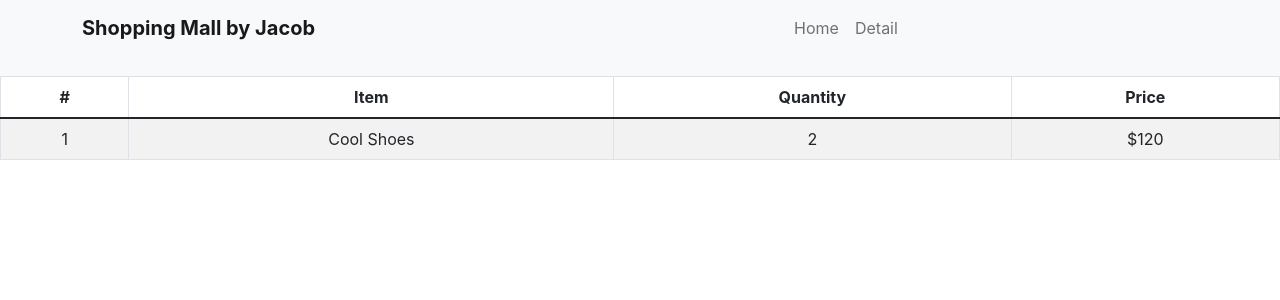
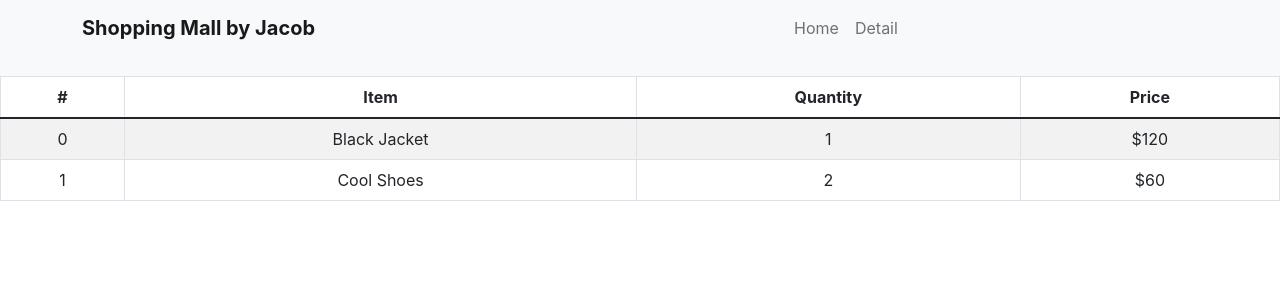
Before and after one commit to everywherejacobkim/Project_Shopping-mall_React, a React (Create React App) app: page /cart in a window 1280 px wide. Shown: the top 300 px of the page. Built offline with nearby package versions, Linux system fonts and the light colour scheme.

Commit message:
feat: cart page data wrapping

```diff
--- a/src/component/Cart.js
+++ b/src/component/Cart.js
@@ -14,13 +14,27 @@ function Cart(props) {
                     <th>Price</th>
                     </tr>
                 </thead>
+
                 <tbody>
-                    <tr>
+                {
+                    props.state.map((a, i)=>{
+                        return (
+                            <tr key={i}>
+                                <td>{a.id}</td>
+                                <td>{a.name}</td>
+                                <td>{a.quantity}</td>
+                                <td>{a.price}</td>
+                            </tr>
+                        )
+                    })
+                }
+
+                    {/* <tr>
                     <td>1</td>
                     <td>{props.state[0].name}</td>
                     <td>{props.state[0].quantity}</td>
                     <td>{props.state[0].price}</td>
-                    </tr>
+                    </tr> */}
                 </tbody>
             </Table>
         </div>
--- a/src/index.js
+++ b/src/index.js
@@ -10,7 +10,10 @@ import {Provider} from 'react-redux';
 import { createStore } from 'redux';
 
 let store = createStore(()=>{
-  return [{id:0, name:'Cool Shoes', quantity: 2, price: '$120'}]
+  return [
+    {id:0, name:'Black Jacket', quantity: 1, price: '$120'},
+    {id:1, name:'Cool Shoes', quantity: 2, price: '$60'}
+  ]
 });
 
 ReactDOM.render(
```
